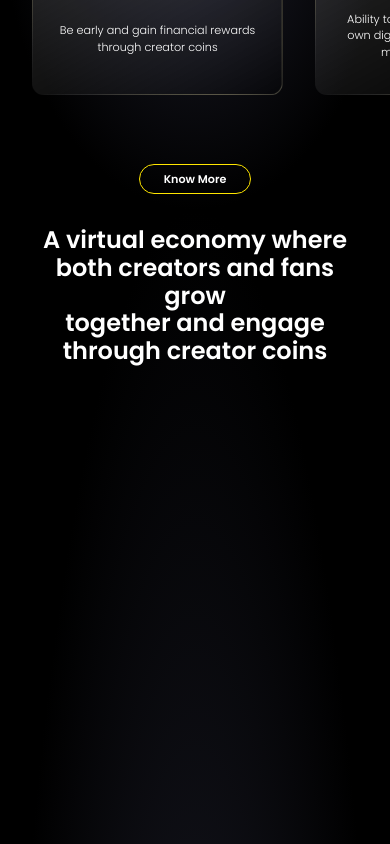
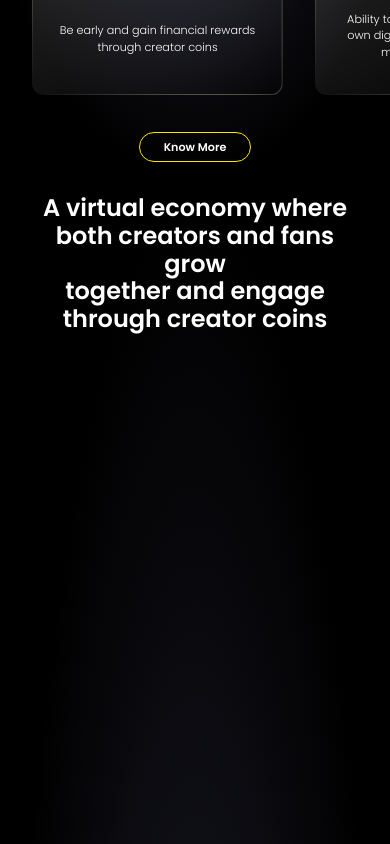
Before and after one commit to Mynk-9/relix-club, a React (Create React App) app: page / in a window 390 px wide. Shown: the part 1260-2104 px from the top of the page. Built offline with nearby package versions, Linux system fonts and the light colour scheme.

Commit message:
Fixes for section one

```diff
--- a/src/components/commonbutton/CommonButton.module.scss
+++ b/src/components/commonbutton/CommonButton.module.scss
@@ -20,7 +20,7 @@
 
     @media screen and (max-width: 768px) {
         padding: 0.5rem 1.5rem;
-        margin-top: 1.5rem;
+        margin-top: 1rem;
         font-size: 0.7rem;
         font-family: "Poppins-Semi-Bold";
         border-radius: 2rem;
--- a/src/pages/mainpage/MainPage.js
+++ b/src/pages/mainpage/MainPage.js
@@ -109,6 +109,7 @@ const MainPage = props => {
                             desc={'Buy and trade NFTs, avail creator services and collaborate with the creators'}
                         />
                     </div>
+                    <div style={{margin: '-1.5rem 0'}} className={Styles.visibleMobile} />
                     <div style={{ textAlign: 'center' }}>
                         <CommonButton text={'Know More'} />
                     </div>
--- a/src/pages/mainpage/MainPage.module.scss
+++ b/src/pages/mainpage/MainPage.module.scss
@@ -217,6 +217,7 @@
         .buttonWrapper {
             button {
                 @media screen and (max-width: 768px) {
+                    margin-top: 1.5rem;
                     color: black;
                     background: #ffe600;
                 }
```
